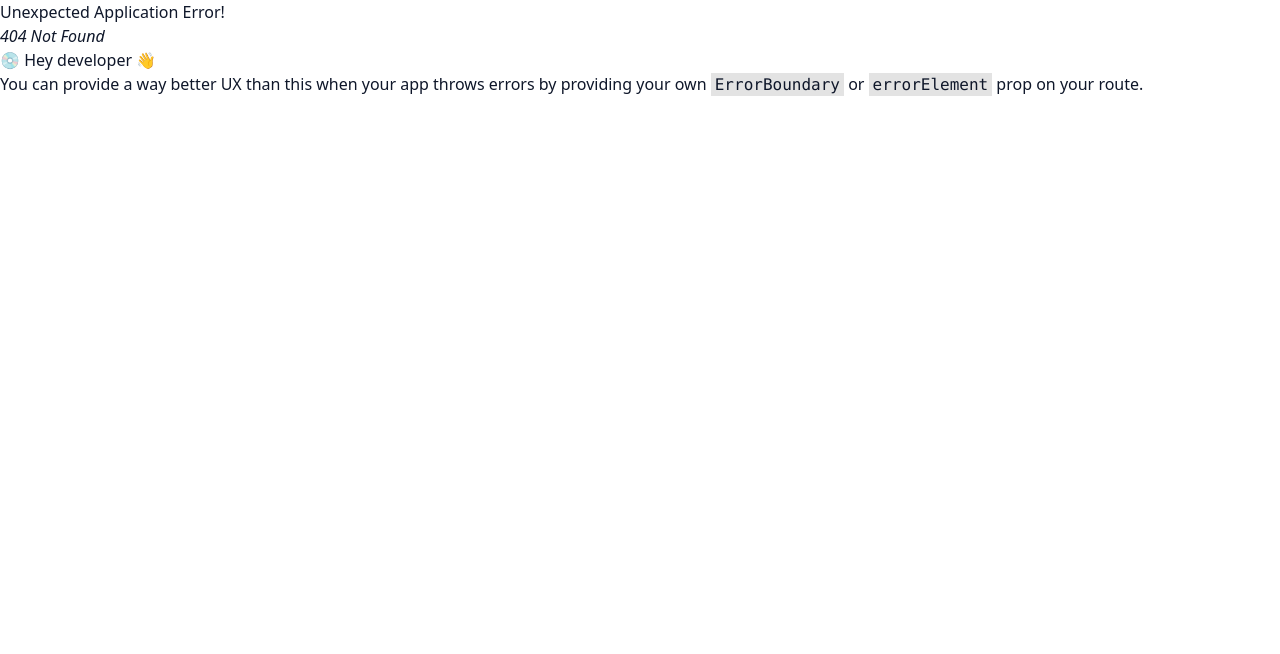
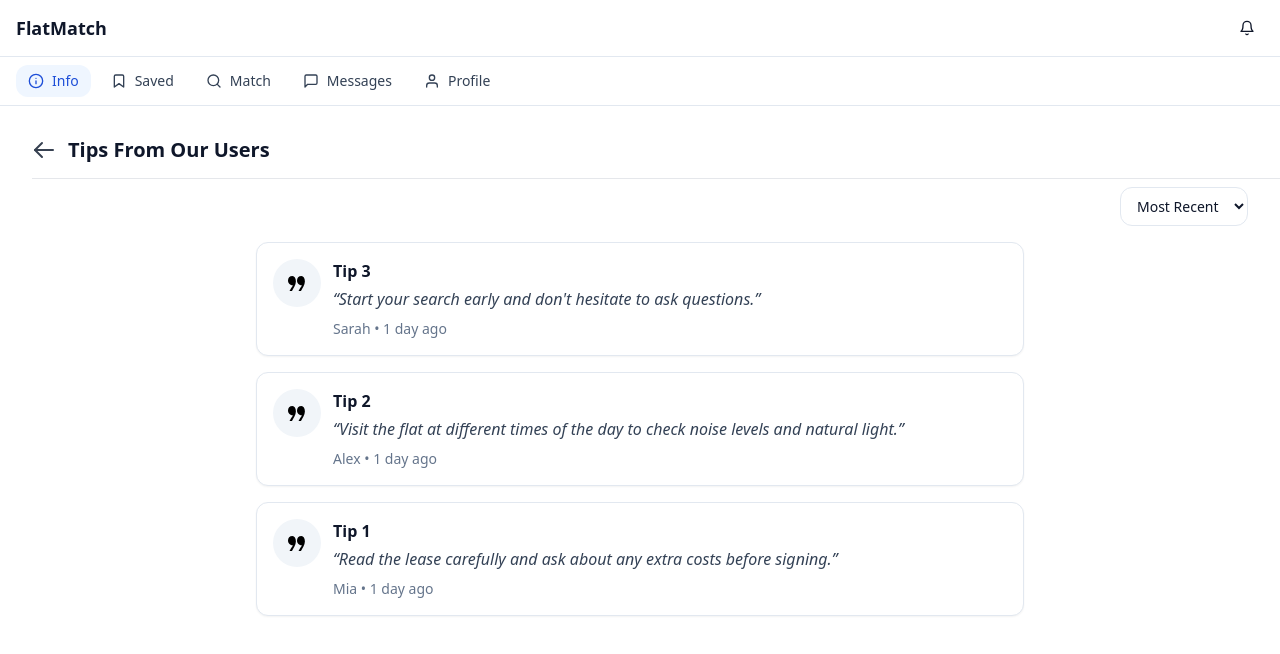
Before and after one commit to cdel358-dev/flatmatch, a React (Vite) app: page /flatmatch/info/tips in a window 1280 px wide. Before the commit this address had no page. Shown: the top 654 px of the page. Built offline with nearby package versions, Linux system fonts and the light colour scheme.

Commit message:
Refactor mock listings to remove dollar signs from prices and add Tips page with user advice

```diff
--- a/src/data/mockListings.ts
+++ b/src/data/mockListings.ts
@@ -2,28 +2,28 @@ import type { Listing } from "../state/ListingsContext";
 
 /** 10 near UoA + 5 North Shore + 3 West AKL (18 total). Images hydrate via manifest. */
 export const popularMock: Listing[] = [
-  { id: "uoa-001", title: "Sunny Double Room by Albert Park", subtitle: "Auckland CBD • 0.4 km to UoA", type: "1BR", loc: "Auckland CBD", km: 0.4, price: "$350", saved: false, rating: 4.7, reviews: 38, images: [] },
-  { id: "uoa-002", title: "Modern Studio near Grafton Campus", subtitle: "Grafton • 0.9 km to Med School", type: "Studio", loc: "Grafton", km: 0.9, price: "$420", saved: false, rating: 4.6, reviews: 22, images: [] },
-  { id: "uoa-003", title: "Parnell Loft with City Views", subtitle: "Parnell • 1.5 km to UoA", type: "1BR", loc: "Parnell", km: 1.5, price: "$395", saved: false, rating: 4.8, reviews: 41, images: [] },
-  { id: "uoa-004", title: "Newmarket En-suite in Quiet Street", subtitle: "Newmarket • 2.0 km to Campus", type: "1BR", loc: "Newmarket", km: 2.0, price: "$380", saved: false, rating: 4.5, reviews: 19, images: [] },
-  { id: "uoa-005", title: "Eden Terrace Single — UniLink", subtitle: "Eden Terrace • 1.8 km to UoA", type: "Flatmate", loc: "Eden Terrace", km: 1.8, price: "$320", saved: false, rating: 4.4, reviews: 27, images: [] },
-  { id: "uoa-006", title: "Ponsonby Character Room, Bills Inc.", subtitle: "Ponsonby • 2.6 km to UoA", type: "Flatmate", loc: "Ponsonby", km: 2.6, price: "$360", saved: false, rating: 4.7, reviews: 55, images: [] },
-  { id: "uoa-007", title: "Grafton Twin Room for Postgrads", subtitle: "Grafton • 1.1 km to Campus", type: "Flatmate", loc: "Grafton", km: 1.1, price: "$300", saved: false, rating: 4.3, reviews: 12, images: [] },
-  { id: "uoa-008", title: "En-suite by Britomart Transport", subtitle: "Downtown • 1.2 km to UoA", type: "Studio", loc: "Auckland CBD", km: 1.2, price: "$430", saved: false, rating: 4.6, reviews: 33, images: [] },
-  { id: "uoa-009", title: "K’Rd Studio — Cafés On Doorstep", subtitle: "Newton • 1.3 km to UoA", type: "Studio", loc: "Newton", km: 1.3, price: "$370", saved: false, rating: 4.2, reviews: 18, images: [] },
-  { id: "uoa-010", title: "Parnell Garden Room, Heritage Villa", subtitle: "Parnell • 1.8 km to UoA", type: "1BR", loc: "Parnell", km: 1.8, price: "$345", saved: false, rating: 4.9, reviews: 44, images: [] },
+  { id: "uoa-001", title: "Sunny Double Room by Albert Park", subtitle: "Auckland CBD • 0.4 km to UoA", type: "1BR", loc: "Auckland CBD", km: 0.4, price: "350", saved: false, rating: 4.7, reviews: 38, images: [] },
+  { id: "uoa-002", title: "Modern Studio near Grafton Campus", subtitle: "Grafton • 0.9 km to Med School", type: "Studio", loc: "Grafton", km: 0.9, price: "420", saved: false, rating: 4.6, reviews: 22, images: [] },
+  { id: "uoa-003", title: "Parnell Loft with City Views", subtitle: "Parnell • 1.5 km to UoA", type: "1BR", loc: "Parnell", km: 1.5, price: "395", saved: false, rating: 4.8, reviews: 41, images: [] },
+  { id: "uoa-004", title: "Newmarket En-suite in Quiet Street", subtitle: "Newmarket • 2.0 km to Campus", type: "1BR", loc: "Newmarket", km: 2.0, price: "380", saved: false, rating: 4.5, reviews: 19, images: [] },
+  { id: "uoa-005", title: "Eden Terrace Single — UniLink", subtitle: "Eden Terrace • 1.8 km to UoA", type: "Flatmate", loc: "Eden Terrace", km: 1.8, price: "320", saved: false, rating: 4.4, reviews: 27, images: [] },
+  { id: "uoa-006", title: "Ponsonby Character Room, Bills Inc.", subtitle: "Ponsonby • 2.6 km to UoA", type: "Flatmate", loc: "Ponsonby", km: 2.6, price: "360", saved: false, rating: 4.7, reviews: 55, images: [] },
+  { id: "uoa-007", title: "Grafton Twin Room for Postgrads", subtitle: "Grafton • 1.1 km to Campus", type: "Flatmate", loc: "Grafton", km: 1.1, price: "300", saved: false, rating: 4.3, reviews: 12, images: [] },
+  { id: "uoa-008", title: "En-suite by Britomart Transport", subtitle: "Downtown • 1.2 km to UoA", type: "Studio", loc: "Auckland CBD", km: 1.2, price: "430", saved: false, rating: 4.6, reviews: 33, images: [] },
+  { id: "uoa-009", title: "K’Rd Studio — Cafés On Doorstep", subtitle: "Newton • 1.3 km to UoA", type: "Studio", loc: "Newton", km: 1.3, price: "370", saved: false, rating: 4.2, reviews: 18, images: [] },
+  { id: "uoa-010", title: "Parnell Garden Room, Heritage Villa", subtitle: "Parnell • 1.8 km to UoA", type: "1BR", loc: "Parnell", km: 1.8, price: "345", saved: false, rating: 4.9, reviews: 44, images: [] },
 ];
 
 export const nearbyMock: Listing[] = [
   // North Shore (5)
-  { id: "ns-001", title: "Takapuna Beachside Double — 10 min Bus", subtitle: "Takapuna • Fast bus to City", type: "1BR", loc: "Takapuna", km: 7.8, price: "$360", saved: false, rating: 4.5, reviews: 28, images: [] },
-  { id: "ns-002", title: "Milford En-suite near Marina", subtitle: "Milford • Direct bus to UoA", type: "1BR", loc: "Milford", km: 9.1, price: "$390", saved: false, rating: 4.6, reviews: 21, images: [] },
-  { id: "ns-003", title: "Northcote Single, Easy Commute", subtitle: "Northcote • Busway access", type: "Flatmate", loc: "Northcote", km: 6.2, price: "$310", saved: false, rating: 4.3, reviews: 17, images: [] },
-  { id: "ns-004", title: "Albany Student Studio by Busway", subtitle: "Albany • Close to station", type: "Studio", loc: "Albany", km: 15.8, price: "$340", saved: false, rating: 4.4, reviews: 24, images: [] },
-  { id: "ns-005", title: "Devonport Villa Room, Ferry Access", subtitle: "Devonport • Ferry to CBD", type: "Flatmate", loc: "Devonport", km: 12.3, price: "$365", saved: false, rating: 4.7, reviews: 29, images: [] },
+  { id: "ns-001", title: "Takapuna Beachside Double — 10 min Bus", subtitle: "Takapuna • Fast bus to City", type: "1BR", loc: "Takapuna", km: 7.8, price: "360", saved: false, rating: 4.5, reviews: 28, images: [] },
+  { id: "ns-002", title: "Milford En-suite near Marina", subtitle: "Milford • Direct bus to UoA", type: "1BR", loc: "Milford", km: 9.1, price: "390", saved: false, rating: 4.6, reviews: 21, images: [] },
+  { id: "ns-003", title: "Northcote Single, Easy Commute", subtitle: "Northcote • Busway access", type: "Flatmate", loc: "Northcote", km: 6.2, price: "310", saved: false, rating: 4.3, reviews: 17, images: [] },
+  { id: "ns-004", title: "Albany Student Studio by Busway", subtitle: "Albany • Close to station", type: "Studio", loc: "Albany", km: 15.8, price: "340", saved: false, rating: 4.4, reviews: 24, images: [] },
+  { id: "ns-005", title: "Devonport Villa Room, Ferry Access", subtitle: "Devonport • Ferry to CBD", type: "Flatmate", loc: "Devonport", km: 12.3, price: "365", saved: false, rating: 4.7, reviews: 29, images: [] },
 
   // West Auckland (3)
-  { id: "west-001", title: "New Lynn Double near Train", subtitle: "New Lynn • Rail to City", type: "1BR", loc: "New Lynn", km: 10.6, price: "$320", saved: false, rating: 4.2, reviews: 14, images: [] },
-  { id: "west-002", title: "Henderson En-suite, Quiet Cul-de-sac", subtitle: "Henderson • Bus & Rail", type: "1BR", loc: "Henderson", km: 14.2, price: "$330", saved: false, rating: 4.3, reviews: 16, images: [] },
-  { id: "west-003", title: "Te Atatū South Studio — Motorway Close", subtitle: "Te Atatū South • SH16", type: "Studio", loc: "Te Atatū South", km: 12.8, price: "$315", saved: false, rating: 4.1, reviews: 11, images: [] },
+  { id: "west-001", title: "New Lynn Double near Train", subtitle: "New Lynn • Rail to City", type: "1BR", loc: "New Lynn", km: 10.6, price: "320", saved: false, rating: 4.2, reviews: 14, images: [] },
+  { id: "west-002", title: "Henderson En-suite, Quiet Cul-de-sac", subtitle: "Henderson • Bus & Rail", type: "1BR", loc: "Henderson", km: 14.2, price: "330", saved: false, rating: 4.3, reviews: 16, images: [] },
+  { id: "west-003", title: "Te Atatū South Studio — Motorway Close", subtitle: "Te Atatū South • SH16", type: "Studio", loc: "Te Atatū South", km: 12.8, price: "315", saved: false, rating: 4.1, reviews: 11, images: [] },
 ];
--- /dev/null
+++ b/src/data/tips.json
@@ -0,0 +1,5 @@
+[
+    { "id": 3, "title": "Tip 3", "text": "Start your search early and don't hesitate to ask questions.", "author": "Sarah", "date": "2025-08-14" },
+    { "id": 2, "title": "Tip 2", "text": "Visit the flat at different times of the day to check noise levels and natural light.", "author": "Alex", "date": "2025-08-12" },
+    { "id": 1, "title": "Tip 1", "text": "Read the lease carefully and ask about any extra costs before signing.", "author": "Mia", "date": "2025-08-10" }
+  ]
--- a/src/main.tsx
+++ b/src/main.tsx
@@ -20,6 +20,7 @@ import Glossary from './pages/info/Glossary';
 import Etiquette from './pages/info/Etiquette';
 import Suburbs from './pages/info/Suburbs';
 import TenancyChecklist from './pages/info/TenancyChecklist';
+import Tips from './pages/info/Tips';
 
 import { ListingsProvider } from './state/ListingsContext';
 import { NotesProvider } from './state/NotesContext';
@@ -54,6 +55,7 @@ const router = createBrowserRouter(
         { path: 'info/etiquette', element: <Etiquette /> },
         { path: 'info/suburbs', element: <Suburbs /> },
         { path: 'info/tenancy-checklist', element: <TenancyChecklist /> },
+        { path: '/info/tips', element: <Tips /> },
       ],
     },
   ],
--- a/src/pages/Info.tsx
+++ b/src/pages/Info.tsx
@@ -9,6 +9,7 @@ export default function Info() {
     { slug: 'etiquette', title: 'Flatting Etiquette Tips', description: 'Tips to help you get along with flatmates.' },
     { slug: 'suburbs', title: 'Suburb Profiles', description: 'Explore different suburbs before you move.' },
     { slug: 'tenancy-checklist', title: 'NZ Tenancy Checklist', description: 'Everything you need to know before signing.' },
+    { slug: 'tips', title: 'Tips From Our Users', description: 'Short, practical advice from real flat seekers.' },
   ];
 
   return (
--- /dev/null
+++ b/src/pages/info/Tips.tsx
@@ -0,0 +1,102 @@
+// src/pages/info/Tips.tsx
+import { useMemo, useState } from "react";
+import { useNavigate } from "react-router-dom";
+import BackButton from "../../components/BackButton";
+import tipsData from "../../data/tips.json";
+
+type Tip = {
+  id: number;
+  title: string;
+  text: string;
+  author: string;
+  date: string; // YYYY-MM-DD
+};
+
+function timeAgo(isoDate: string) {
+  const then = new Date(isoDate + "T00:00:00");
+  const now = new Date();
+  const diffDays = Math.max(1, Math.round((+now - +then) / (1000 * 60 * 60 * 24)));
+  if (diffDays < 7) return `${diffDays} day${diffDays === 1 ? "" : "s"} ago`;
+  const weeks = Math.round(diffDays / 7);
+  return `${weeks} week${weeks === 1 ? "" : "s"} ago`;
+}
+
+export default function Tips() {
+  const navigate = useNavigate();
+  const [sort, setSort] = useState<"recent" | "oldest" | "az" | "za">("recent");
+
+  // Always start from raw data, then apply sort
+  const tips = useMemo(() => {
+    const list = [...(tipsData as Tip[])];
+    switch (sort) {
+      case "oldest":
+        return list.sort((a, b) => a.date.localeCompare(b.date));
+      case "az":
+        return list.sort((a, b) => a.title.localeCompare(b.title));
+      case "za":
+        return list.sort((a, b) => b.title.localeCompare(a.title));
+      case "recent":
+      default:
+        return list.sort((a, b) => b.date.localeCompare(a.date));
+    }
+  }, [sort]);
+
+  return (
+    <div className="p-4">
+      {/* Header */}
+      <div className="sticky top-0 z-10 -mx-4 bg-white/80 backdrop-blur supports-[backdrop-filter]:bg-white/60">
+        <div className="mx-4 flex items-center gap-2 py-3">
+          <BackButton
+            className="p-1 -ml-1 rounded hover:bg-gray-100 active:bg-gray-200"
+            iconClassName="h-6 w-6 text-gray-700"
+            label="" // no text, just the arrow
+          />
+          <h1 className="text-xl font-semibold">Tips From Our Users</h1>
+        </div>
+        <div className="mx-4 h-px w-full bg-gray-200" />
+      </div>
+
+      {/* Actions */}
+      <div className="mt-2 flex items-center justify-end">
+        <label className="sr-only" htmlFor="tip-sort">Sort tips</label>
+        <select
+          id="tip-sort"
+          value={sort}
+          onChange={(e) => setSort(e.target.value as any)}
+          className="rounded-xl border border-slate-200 bg-white px-3 py-2 text-sm dark:border-slate-800 dark:bg-slate-900"
+        >
+          <option value="recent">Most Recent</option>
+          <option value="oldest">Oldest</option>
+          <option value="az">Title A–Z</option>
+          <option value="za">Title Z–A</option>
+        </select>
+      </div>
+
+      {/* Tip cards */}
+      <div className="space-y-4 pt-4 max-w-3xl mx-auto">
+        {tips.map((t) => (
+          <article
+            key={t.id}
+            className="rounded-xl border border-slate-200 bg-white p-4 shadow-sm dark:border-slate-800 dark:bg-slate-900"
+          >
+            <div className="flex items-start gap-3">
+              <div className="flex h-12 w-12 flex-none items-center justify-center rounded-full bg-slate-100 text-slate-500 dark:bg-slate-800">
+                {/* quote icon */}
+                <svg viewBox="0 0 24 24" className="h-6 w-6" aria-hidden>
+                  <path d="M7.5 11c-.9 0-1.5.6-1.5 1.5s.6 1.5 1.5 1.5S9 13.4 9 12.5 8.4 11 7.5 11Zm0-6C4.5 5 3 7 3 9.5c0 2.7 2.2 4.7 5 4.9v.1c-1.1 1.5-2.5 3.3-3.5 5.5h2.5c1.4-3 3.9-6 3.9-9.5C10.9 7.1 9.4 5 7.5 5Zm9 6c-.9 0-1.5.6-1.5 1.5S15.6 14 16.5 14s1.5-.6 1.5-1.5S17.4 11 16.5 11Zm0-6c-3 0-4.5 2-4.5 4.5 0 2.7 2.2 4.7 5 4.9v.1c-1.1 1.5-2.5 3.3-3.5 5.5H16c1.4-3 3.9-6 3.9-9.5 0-3.4-1.5-5.5-3.4-5.5Z" />
+                </svg>
+              </div>
+              <div className="flex-1">
+                <h2 className="text-base font-semibold">{t.title}</h2>
+                <p className="mt-1 italic text-slate-700 dark:text-slate-200">“{t.text}”</p>
+                <p className="mt-2 text-sm text-slate-500 dark:text-slate-400">
+                  {t.author} • {timeAgo(t.date)}
+                </p>
+              </div>
+            </div>
+          </article>
+        ))}
+      </div>
+    </div>
+  );
+}
```
